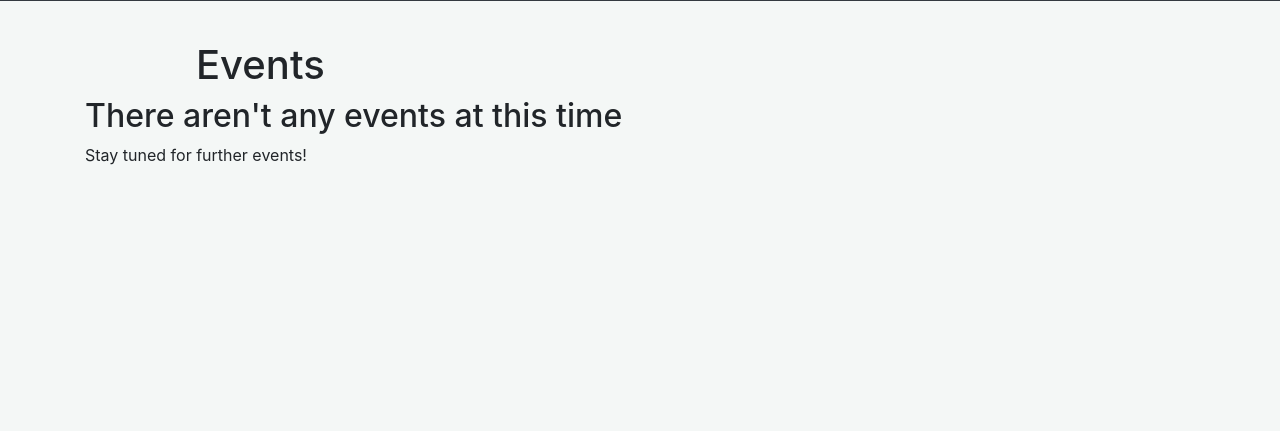
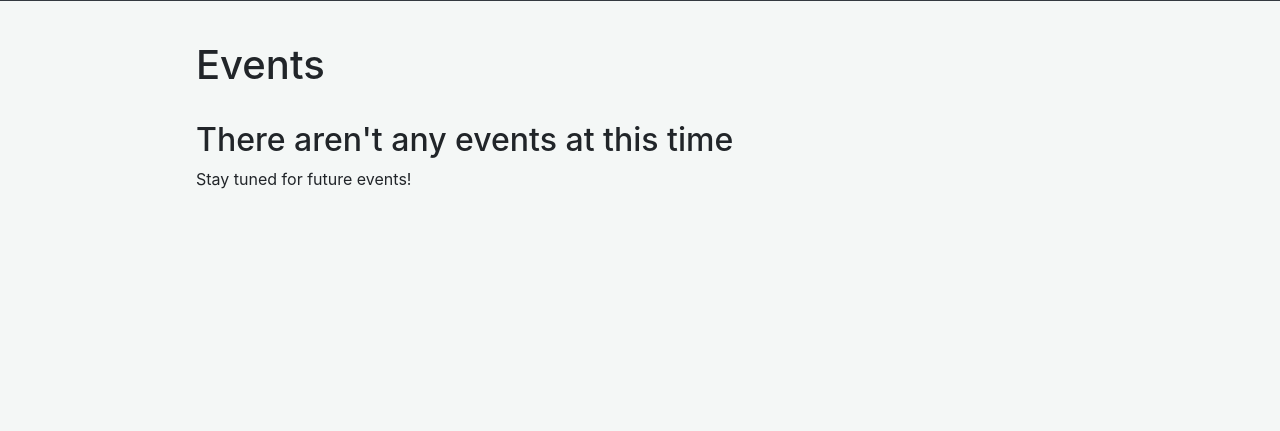
Before and after one commit to CSESoc-CompClub/compclub-web, a Django app: page /events/ in a window 1280 px wide. Shown: the part 355-786 px from the top of the page. Run offline with Django 3.2, Linux system fonts and the light colour scheme; data that the repository does not hold is empty; some libraries are stand-ins or nearby versions.

Commit message:
Tweak style

```diff
--- a/website/static/website/style.css
+++ b/website/static/website/style.css
@@ -10,6 +10,8 @@ html, body {
 
 .event-list {
     margin-top: 2.0rem;
+    margin-left: 10%;
+    margin-right: 10%;
 }
 
 .event-card {
@@ -18,7 +20,7 @@ html, body {
     border-radius: 8px;
     background-color: #fafbfc;
     font-size: 1.2rem;
-    margin: 0 10% 2.0rem;
+    margin: 0 0 2.0rem;
     width: 80%;
 }
 
--- a/website/templates/website/event_index.html
+++ b/website/templates/website/event_index.html
@@ -33,8 +33,10 @@
         {% endfor %}
       </div>
     {% else %}
-      <h2>There aren't any events at this time</h2>
-      <p>Stay tuned for further events!</p>
+      <div class="event-list">
+        <h2>There aren't any events at this time</h2>
+        <p>Stay tuned for future events!</p>
+      </div>
     {% endif %}
   </div>
 {% endblock %}
```
